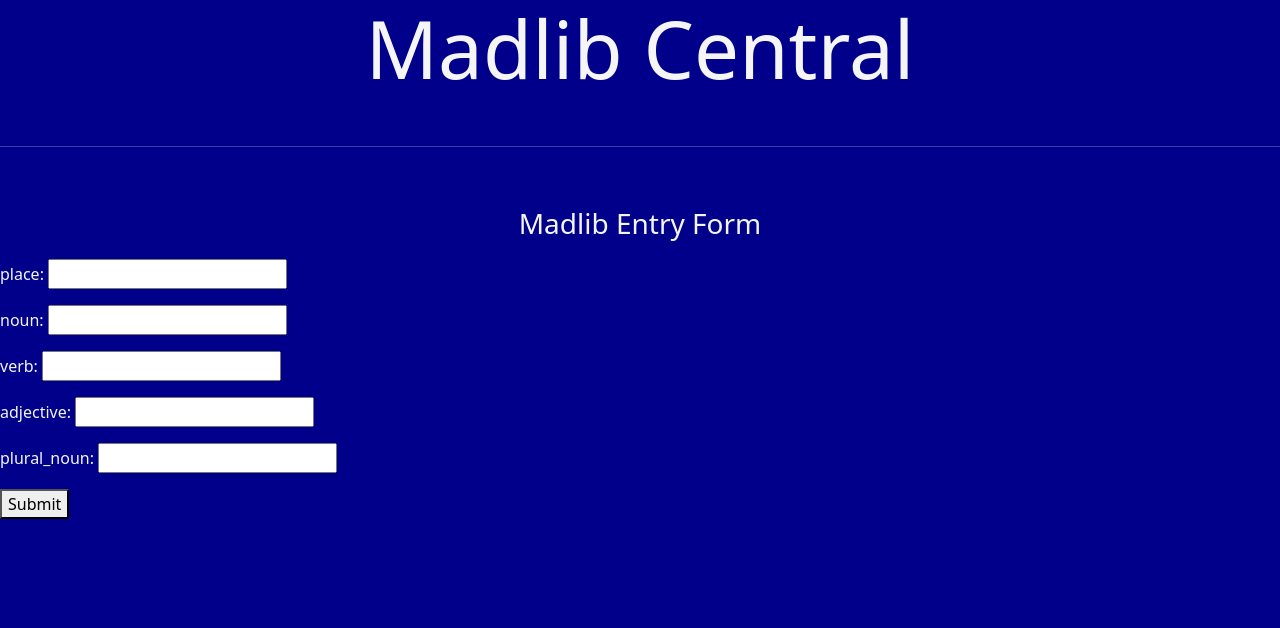
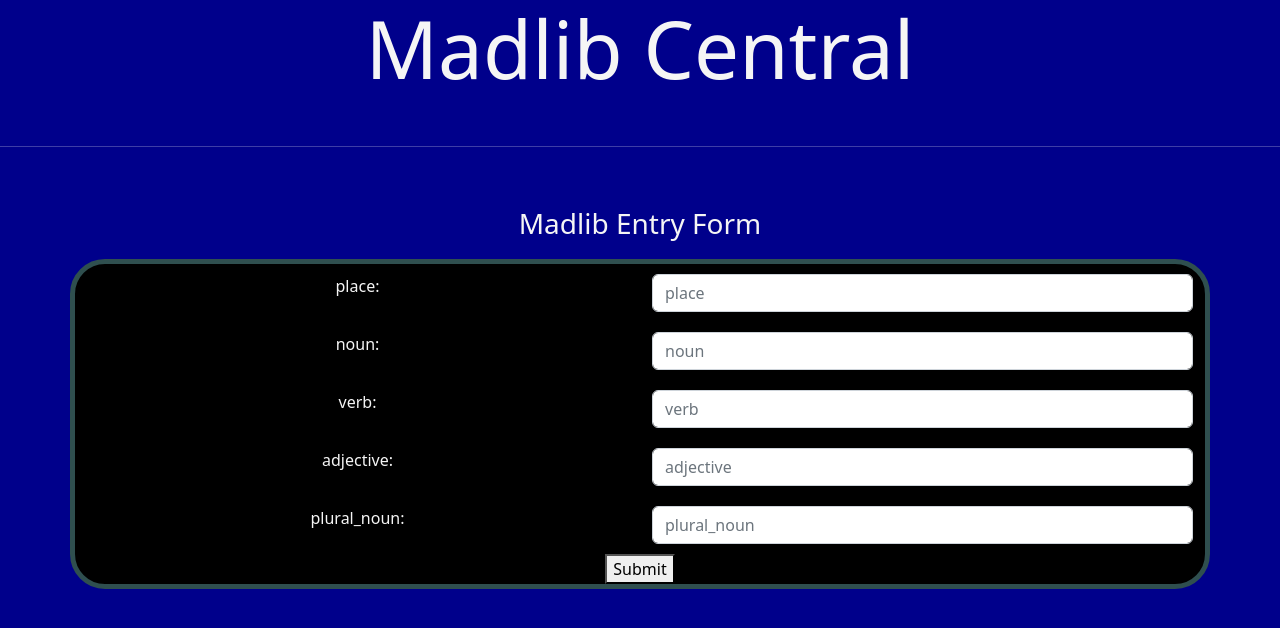
Before and after one commit to dave1289/flask-madlibs, a Flask app: page / in a window 1280 px wide. Shown: the top 628 px of the page. Run offline with Flask 2, Linux system fonts and the light colour scheme.

Commit message:
created bootstrap input card for home page within loop

```diff
--- a/templates/home.html
+++ b/templates/home.html
@@ -11,14 +11,21 @@
     </div>
 </div>
 <form action="/generate">
+    <div class="container text-center">
     <form action="/story">
         {% for prompt in prompts %}
-          <p>{{ prompt }}:
-            <input name="{{ prompt }}">
-          </p>
+        <div class="row">
+            <div class="col">
+                <label for="">{{prompt}}: </label>
+            </div>
+            <div class="col">
+                <input type="text" class="form-control" aria-label="Sizing example input" aria-describedby="inputGroup-sizing-sm" placeholder="{{prompt}}" name="{{prompt}}">
+            </div>
+          </div>
         {% endfor %}
     <button>Submit</button>
 </form>
+</div>
 
 <!-- <div class="container text-center">
     <div class="row">
```
